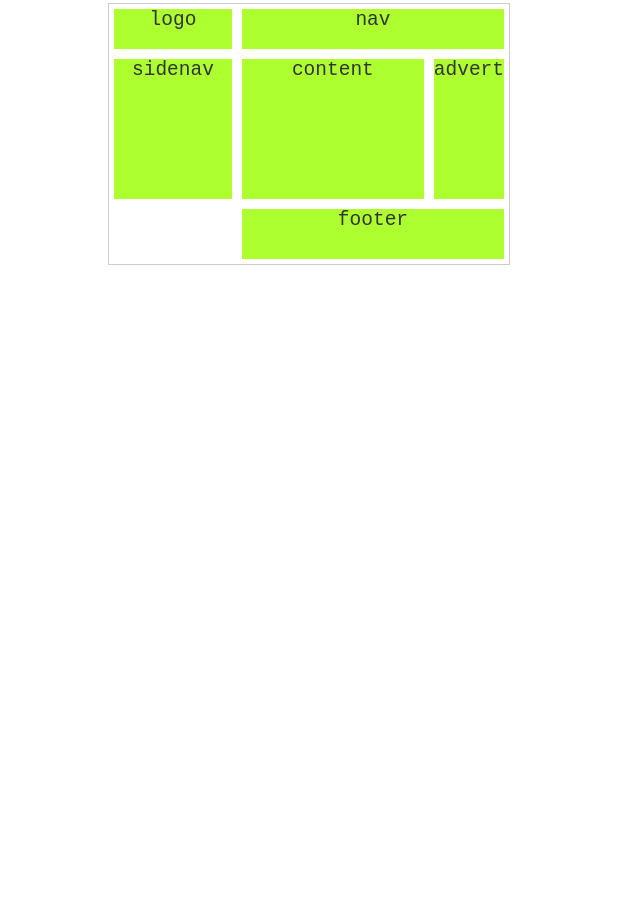
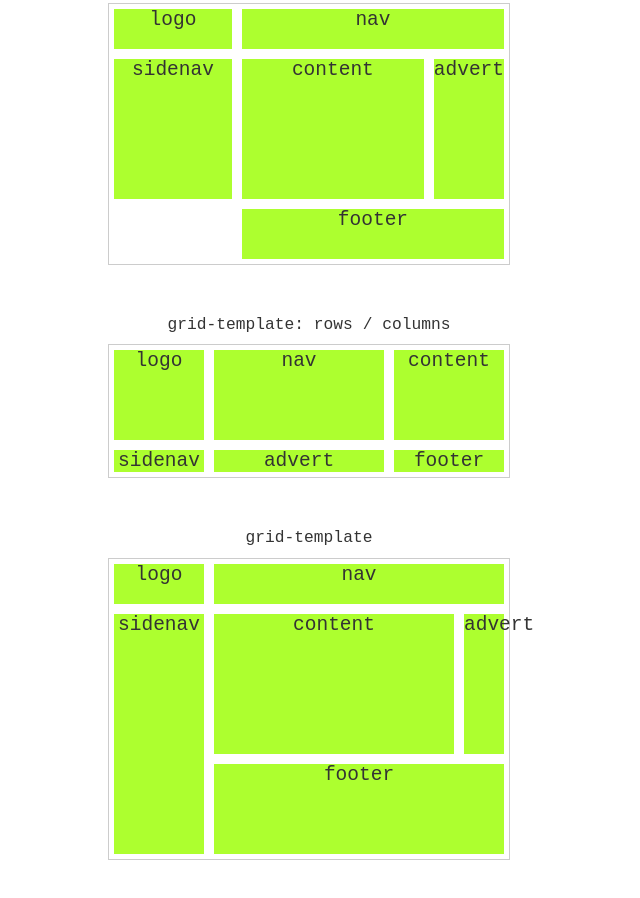
Before and after one commit to LuanEleuterio/css-grid-layout, a plain HTML site: page index.html in a window 1280 px wide. Shown: the part 2163-3061 px from the top of the page, without its empty margins (331-971 px from the left). Before the commit the page ends 2538 px from the top, so only its background shows below. Drawn offline with Linux system fonts and the light colour scheme; a script that the page names is missing.

Commit message:
Aprendendo sobre o grid-template

```diff
--- a/index.html
+++ b/index.html
@@ -115,6 +115,26 @@
     <div class="item footer">footer</div>
   </section>
 
+  <h1>grid-template: rows / columns </h1>
+  <section class="grid grid-template-1">
+    <div class="item">logo</div>
+    <div class="item">nav</div>
+    <div class="item">content</div>
+    <div class="item">sidenav</div>
+    <div class="item">advert</div>
+    <div class="item">footer</div>
+  </section>
+
+  <h1>grid-template</h1>
+  <section class="grid grid-template-2">
+    <div class="item logo">logo</div>
+    <div class="item nav">nav</div>
+    <div class="item content">content</div>
+    <div class="item sidenav">sidenav</div>
+    <div class="item advert">advert</div>
+    <div class="item footer">footer</div>
+  </section>
+
 </body>
 
 </html>
--- a/style.css
+++ b/style.css
@@ -124,3 +124,16 @@ h1 {
 .footer{
   grid-area: footer;
 }
+
+.grid-template-1{
+  grid-template: 100px 1fr / 25% auto 30%;
+}
+
+.grid-template-2{
+  grid-template:
+  "logo nav nav" 50px
+  "sidenav content advert" 150px
+  "sidenav footer footer" 100px
+  / 100px 1fr 50px
+  ;
+}
```
Also changed, not shown: grid-annotation.txt.
